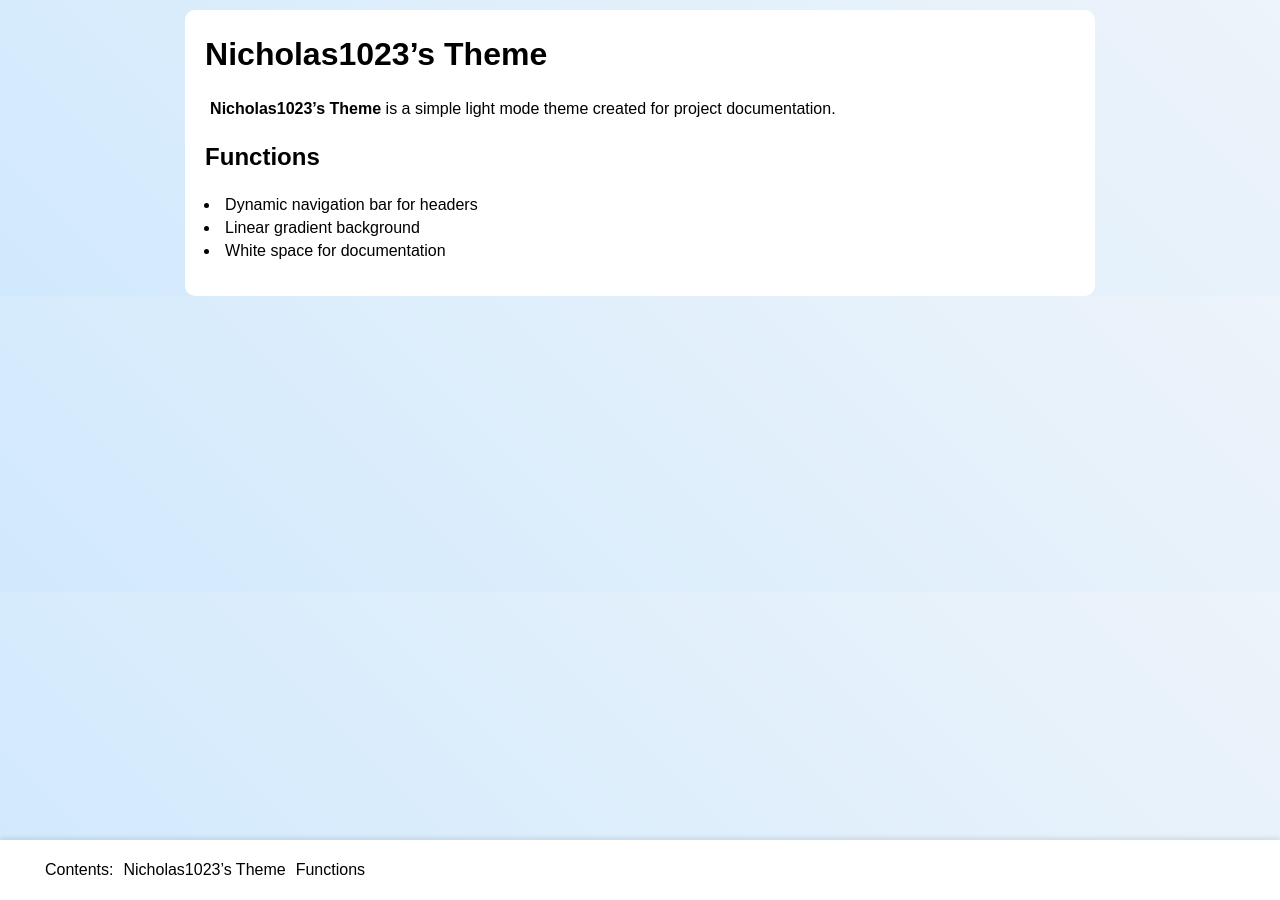
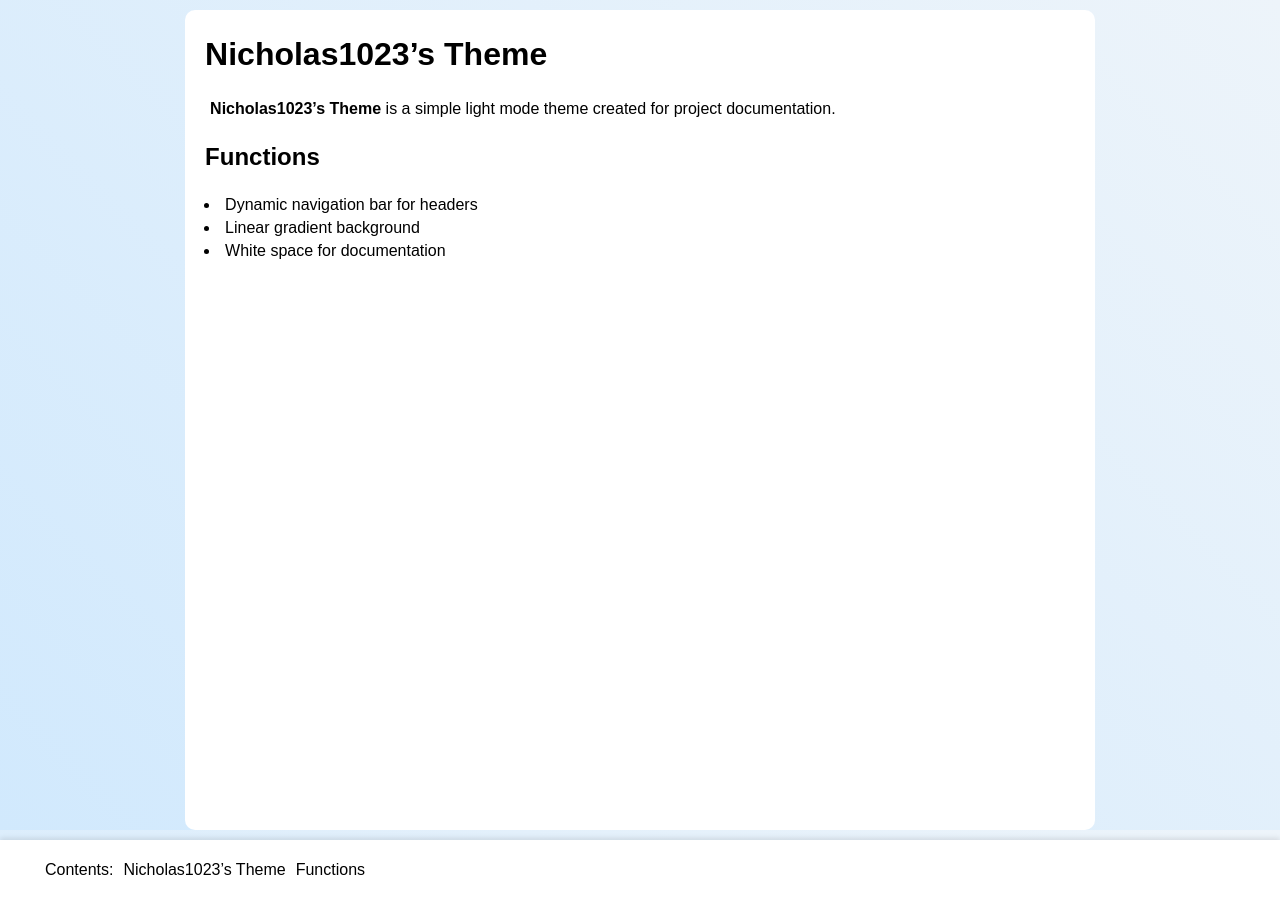
Before and after one commit to Nicholas1023/theme, a Jekyll site: the page built from index.md, in a window 1280 px wide. Built offline with Jekyll 4.4.1, drawn with Linux system fonts in a browser that asks for light colours.

Commit message:
Update <main> height

```diff
--- a/_sass/base.scss
+++ b/_sass/base.scss
@@ -19,6 +19,7 @@ main {
   margin: auto;
   max-width: 100ch;
   color: #000;
+  height: calc(100dvh - 90px);
 }
 
 main * {
```
